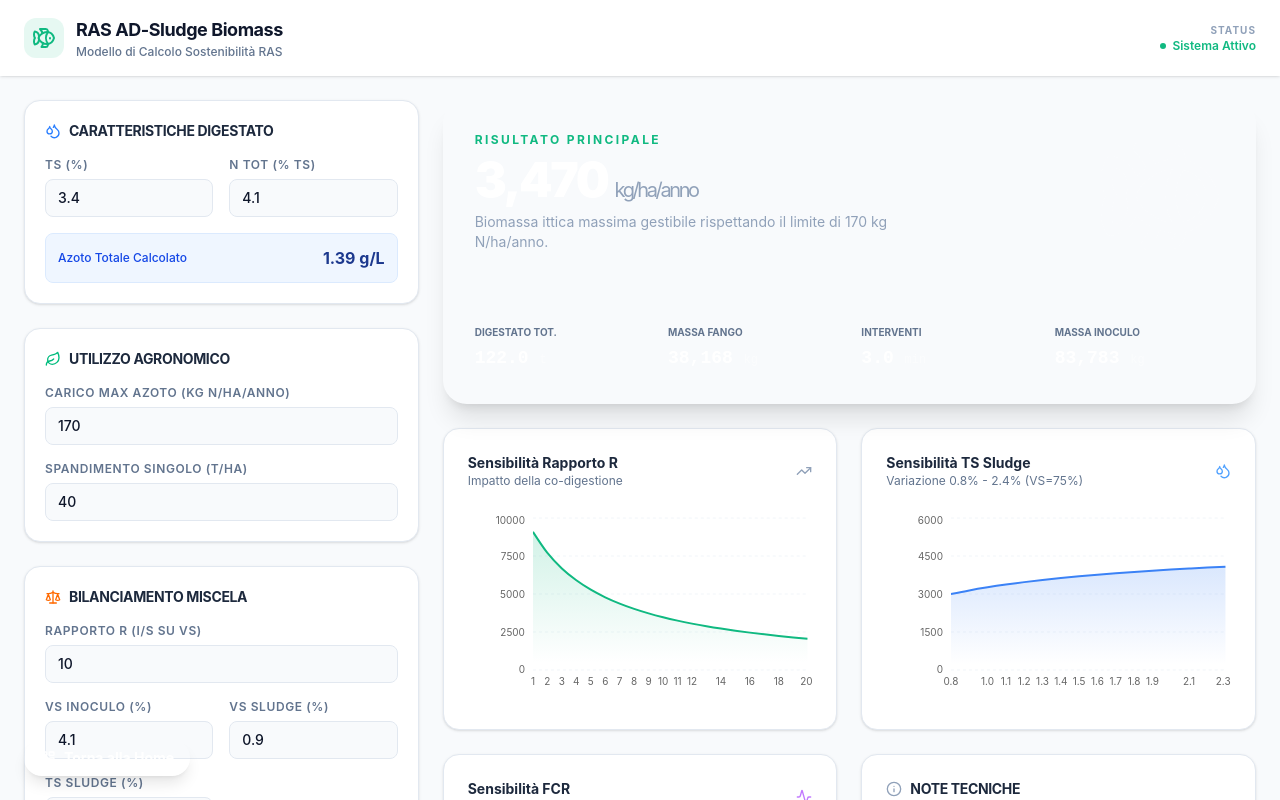
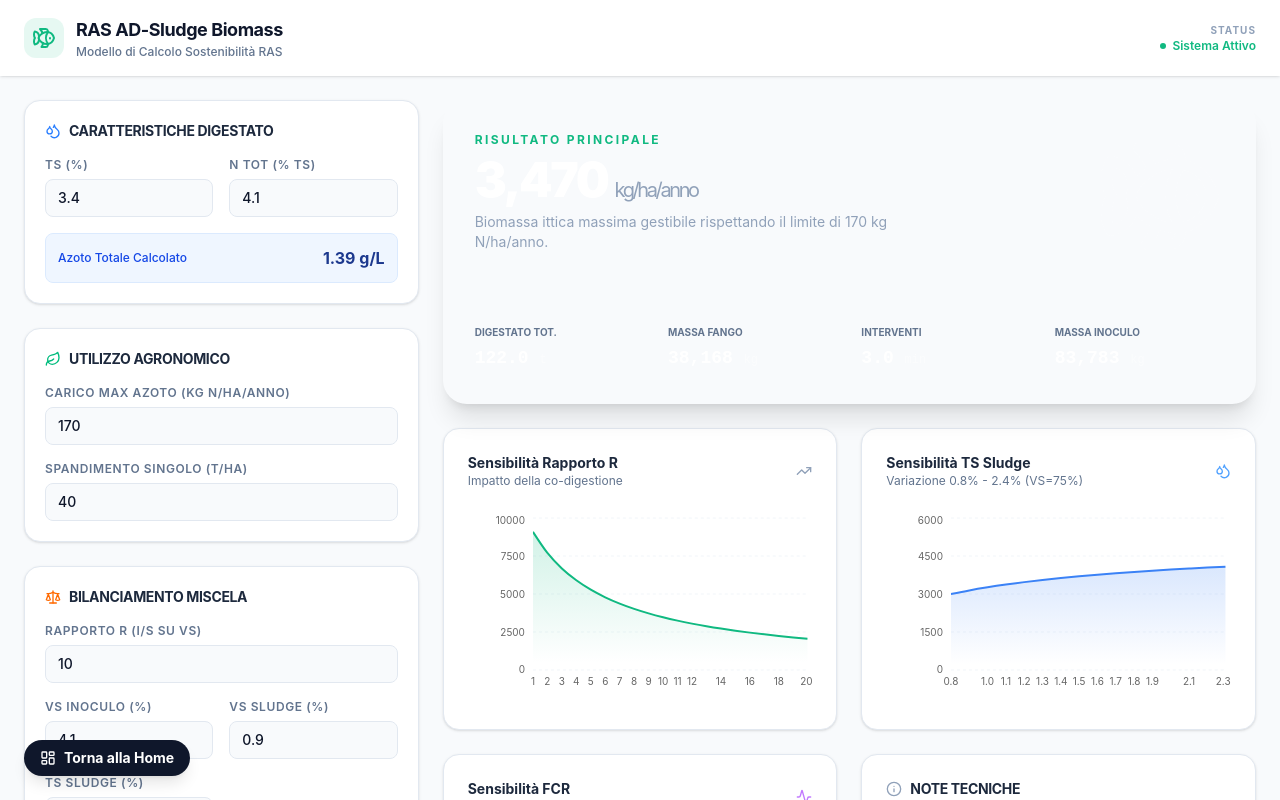
Before and after one commit to specolino-beep/RAS_AD-S_Spreading, a React (Vite) app: page / in a window 1280 px wide. Both pictures are taken after a click on the button 376 px from the left and 644 px from the top of the page. Shown: the top 800 px of the page. Built offline with nearby package versions, Linux system fonts and the light colour scheme.

Commit message:
Update App.tsx

```diff
--- a/src/App.tsx
+++ b/src/App.tsx
@@ -19,7 +19,7 @@ export default function App() {
       <div className="relative">
         <button
           onClick={() => setMode('home')}
-          className="fixed bottom-6 left-6 z-50 bg-brand-primary text-white px-4 py-2 rounded-full shadow-lg flex items-center gap-2 hover:bg-brand-secondary transition-all text-sm font-bold"
+          className="fixed bottom-6 left-6 z-50 bg-slate-900 text-white px-4 py-2 rounded-full shadow-lg flex items-center gap-2 hover:bg-brand-secondary transition-all text-sm font-bold"
         >
           <LayoutDashboard className="w-4 h-4" />
           Torna alla Home
```
